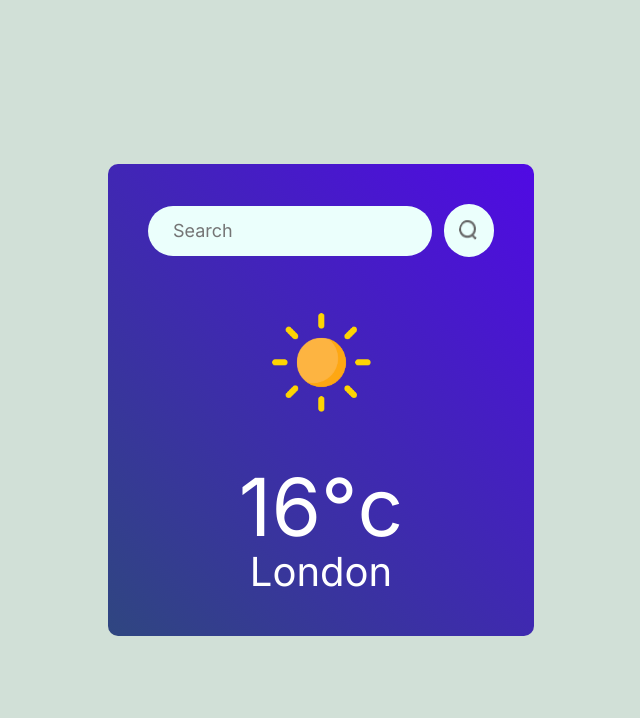
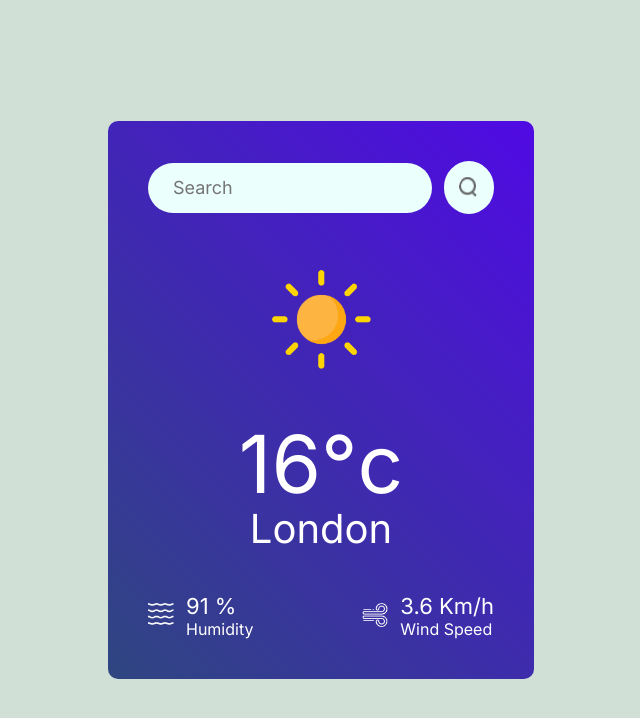
Before and after one commit to Mikeyy771/WeatherApp, a React (Vite) app in the folder Weatherapp/: page / in a window 1280 px wide. Shown: the top 718 px of the page, without its empty margins (319-959 px from the left). Built offline with nearby package versions, Linux system fonts and the light colour scheme.

Commit message:
weather data inserted and styled

```diff
--- a/Weatherapp/src/components/Weather.css
+++ b/Weatherapp/src/components/Weather.css
@@ -43,3 +43,25 @@
     color: #fff;
     font-size: 40px;
 }
+
+.weather-data{
+    width: 100%;
+    margin-top: 40px;
+    color: #fff;
+    display: flex;
+    justify-content: space-between;
+}
+.weather-data .col{
+    display: flex;
+    align-items: flex-start;
+    gap: 12px;
+    font-size: 22px;
+}
+.weather-data .col span{
+    display: block;
+    font-size: 16px;
+}
+.weather-data .col img{
+    width: 26px;
+    margin-top: 10px;
+}
--- a/Weatherapp/src/components/Weather.jsx
+++ b/Weatherapp/src/components/Weather.jsx
@@ -20,6 +20,22 @@
       <img src={clear_icon} alt="" className='weather-icon' />
       <p className='temperature'>16°c</p>
       <p className='location'>London</p>
+      <div className="weather-data">
+        <div className="col">
+          <img src={humidity_icon} alt="" />
+          <div>
+            <p>91 %</p>
+            <span>Humidity</span>
+          </div>
+        </div>
+        <div className="col">
+          <img src={wind_icon} alt="" />
+          <div>
+            <p>3.6 Km/h</p>
+            <span>Wind Speed</span>
+          </div>
+        </div>
+      </div>
     </div>
   )
 }
```
